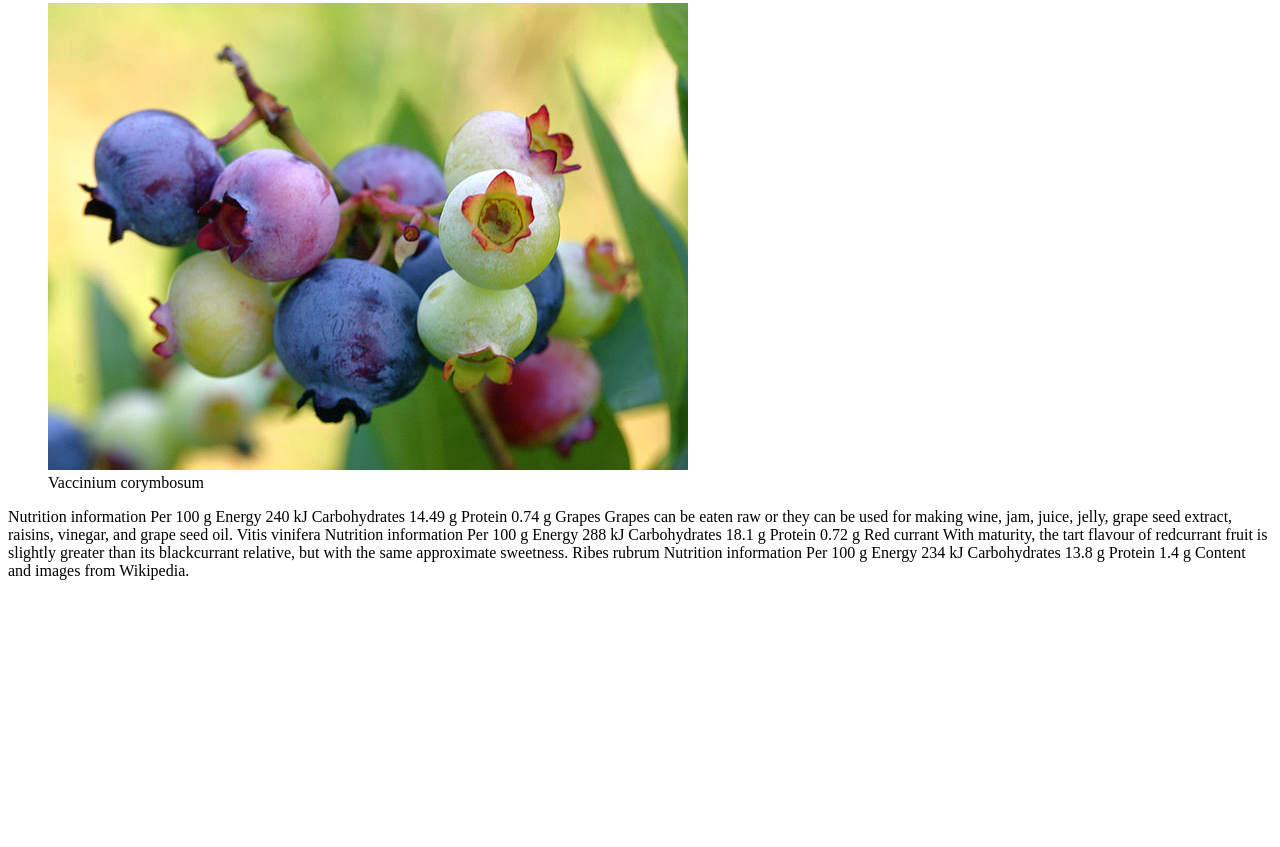
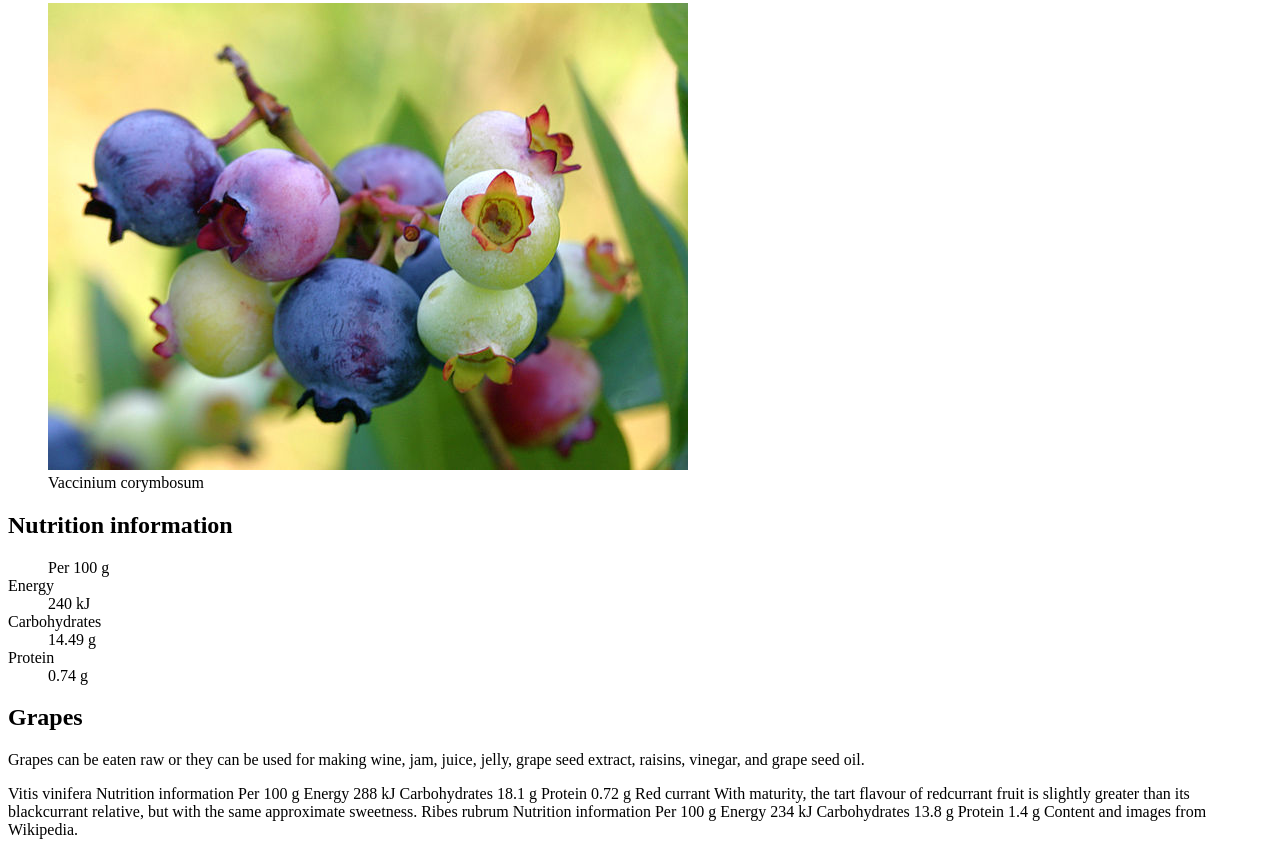
Before and after one commit to kaylaboch/project-1, a plain HTML site: page index.html in a window 1280 px wide. Shown: the part 318-1165 px from the top of the page. Before the commit the page ends 906 px from the top, so only its background shows below. Drawn offline with Linux system fonts and the light colour scheme.

Commit message:
added data list

```diff
--- a/index.html
+++ b/index.html
@@ -34,16 +34,18 @@ We should all do what, in the long run, gives us joy, even if it is only picking
   <figcaption>Vaccinium corymbosum</figcaption>
 </figure>
 
-Nutrition information
+<h2>Nutrition information</h2>
 
-Per 100 g
-Energy 240 kJ
-Carbohydrates 14.49 g
-Protein 0.74 g
+<dl>
+  <dd>Per 100 g</dd>
+  <dt>Energy</dt> <dd>240 kJ</dd>
+  <dt>Carbohydrates</dt> <dd>14.49 g</dd>
+  <dt>Protein</dt> <dd>0.74 g</dd>
+</dl>
 
-Grapes
+<h2>Grapes</h2>
 
-Grapes can be eaten raw or they can be used for making wine, jam, juice, jelly, grape seed extract, raisins, vinegar, and grape seed oil.
+<p>Grapes can be eaten raw or they can be used for making wine, jam, juice, jelly, grape seed extract, raisins, vinegar, and grape seed oil.</p>
 
 Vitis vinifera
 
```
